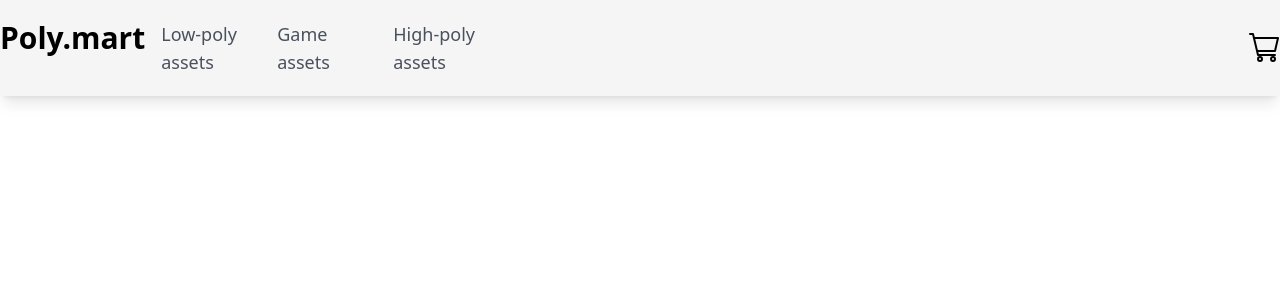
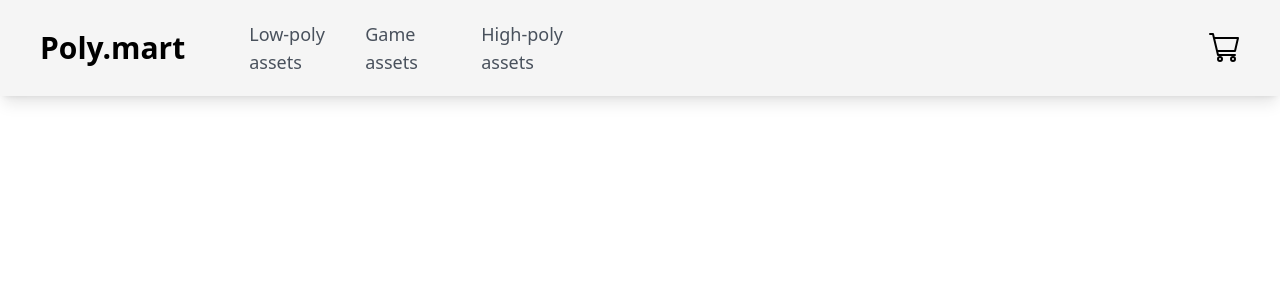
Before and after one commit to danielchavez81/poly-mart, a React (Create React App) app: page / in a window 1280 px wide. Shown: the top 300 px of the page. Built offline with nearby package versions, Linux system fonts and the light colour scheme.

Commit message:
Estilos a los elementos.

```diff
--- a/src/components/CartWidget/CartWidget.js
+++ b/src/components/CartWidget/CartWidget.js
@@ -8,6 +8,7 @@ export default function CartWidget() {
       viewBox="0 0 32 32"
       fill="none"
       xmlns="http://www.w3.org/2000/svg"
+      className="hover:scale-110 transition-transform ease-in-out duration-75"
     >
       <path
         d="M6 6H30L27 19H9M27 23H10L5 2H2"
--- a/src/components/NavCategory/NavCategory.js
+++ b/src/components/NavCategory/NavCategory.js
@@ -2,7 +2,7 @@ import React from "react";
 
 export default function NavCategory({ title }) {
   return (
-    <h1 className="text-lg text-start font-medium text-gray-800 opacity-80 w-[100px] break-words">
+    <h1 className="text-lg text-start font-medium text-gray-800 opacity-80 w-[100px] break-words hover:text-gray-500 cursor-pointer">
       {title}
     </h1>
   );
--- a/src/components/Navbar/Navbar.js
+++ b/src/components/Navbar/Navbar.js
@@ -4,12 +4,14 @@ import NavCategory from "../NavCategory/NavCategory";
 
 export default function Navbar() {
   return (
-    <nav className="w-full h-24 bg-neutral-100 shadow-lg flex items-center justify-between">
-      <div className="flex flex-row gap-4">
-        <h1 className="text-3xl font-bold ">Poly.mart</h1>
-        <NavCategory title="Low-poly assets" />
-        <NavCategory title="Game assets" />
-        <NavCategory title="High-poly assets" />
+    <nav className="w-full h-24 bg-neutral-100 shadow-lg flex items-center justify-between px-10">
+      <div className="flex flex-row gap-16 items-center">
+        <h1 className="text-3xl font-bold cursor-default">Poly.mart</h1>
+        <div className="flex flex-row gap-4 items-center">
+          <NavCategory title="Low-poly assets" />
+          <NavCategory title="Game assets" />
+          <NavCategory title="High-poly assets" />
+        </div>
       </div>
       <CartWidget />
     </nav>
```
